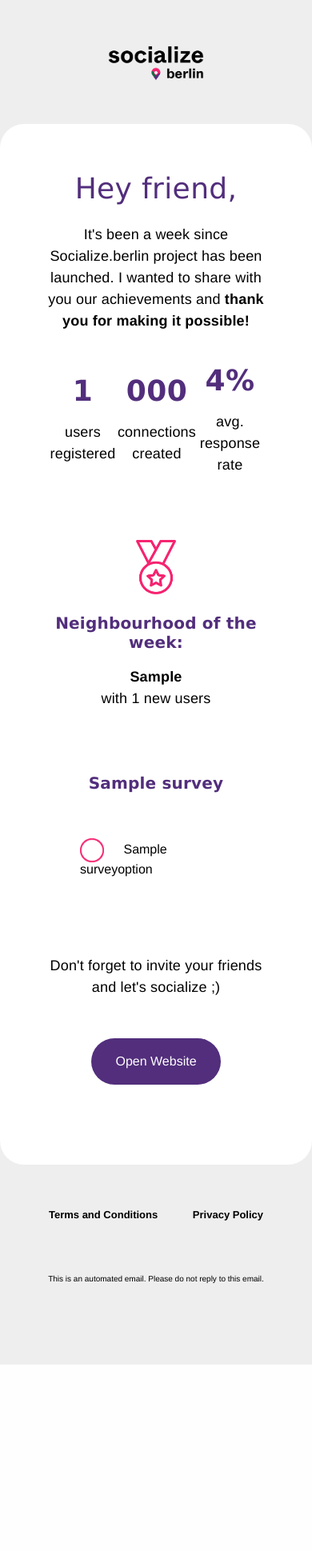
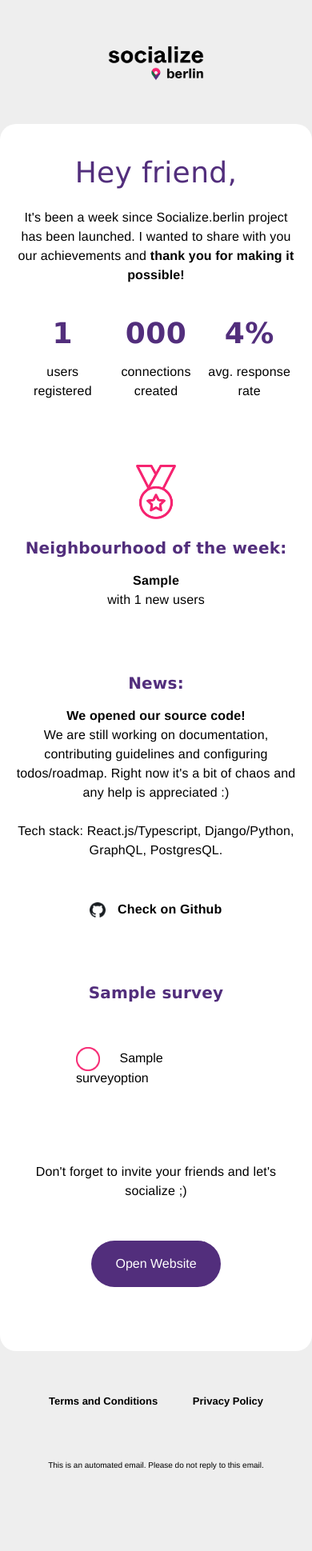
Before and after one commit to socialize-berlin/backend, a Django app: template api/templates/api/stats_email.html in a window 390 px wide. Shown: the whole page at 80% size. Before the commit the page ends 1706 px from the top, so only its background shows below. Run offline with Django 4.2, Linux system fonts and the light colour scheme; tables that the repository leaves empty hold one stand-in row (values such as "Sample post"); the template is opened without the code that fills it: values that come from a table or form of the project are taken from there, most other values are stand-ins (such as "Sample title", 1, 10 or a date in 2020).

Commit message:
Improved newsletter email

```diff
--- a/api/templates/api/base.html
+++ b/api/templates/api/base.html
@@ -21,8 +21,8 @@
       <tr>
         <td>
           <table
+            class="main-wrapper"
             width="100%"
-            style="background: #fff; padding: 60px; border-radius: 30px"
             cellpadding="0"
             cellspacing="0"
           >
--- a/api/templates/api/stats_email.html
+++ b/api/templates/api/stats_email.html
@@ -49,11 +49,25 @@
     <tr>
       <td style="padding: 40px 0">
         <img style="margin-bottom: 20px" src="{% static "api/icon-award.png" %}"
-        width="50" alt="Socialize.berlin" />
+        width="50" alt="Award Icon" />
         <h2 style="font-weight: bold">Neighbourhood of the week:</h2>
         <p>
           <b>{{ most_popular_neighbourhood }}</b><br />
           with {{ most_popular_neighbourhood_count }} new users
+        </p>
+      </td>
+    </tr>
+    <tr>
+      <td style="padding: 40px 0">
+        <h2 style="font-weight: bold">News:</h2>
+
+        <p><b>We opened our source code!</b><br />
+        We are still working on documentation, contributing guidelines and configuring todos/roadmap. Right now it's a bit of chaos and any help is appreciated :)<br /><br />
+        Tech stack: React.js/Typescript, Django/Python, GraphQL, PostgresQL.</p>
+        <p>
+          <a href="https://github.com/socialize-berlin/" style="font-weight: bold">
+            <img style="margin-right: 10px; vertical-align: middle" src="{% static "api/icon-github.png" %}" width="20" alt="Github logo" /> Check on Github
+          </a>
         </p>
       </td>
     </tr>
--- a/api/templates/api/styles.html
+++ b/api/templates/api/styles.html
@@ -3,6 +3,19 @@
 <style type="text/css">
   body {
     font-family: Helvetica, Arial;
+  }
+
+  .main-wrapper {
+    background: #fff;
+    padding: 60px;
+    border-radius: 30px
+  }
+
+  @media only screen and (max-width: 600px) {
+    .main-wrapper {
+      padding: 40px 20px;
+      border-radius: 20px
+    }
   }
 
   h1 {
@@ -30,6 +43,12 @@
     margin-bottom: 50px;
     letter-spacing: 0.01em;
     font-weight: 300;
+  }
+
+  @media only screen and (max-width: 600px) {
+    p {
+      font-size: 16px;
+    }
   }
 
   p:last-child {
```
Also changed, not shown: api/static/api/icon-github.png (added), 1 other file.
